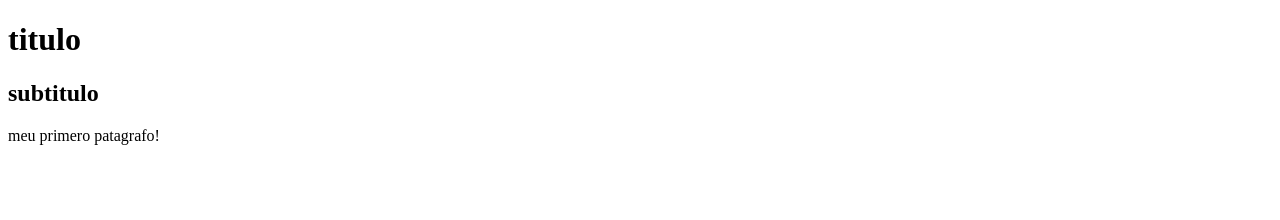
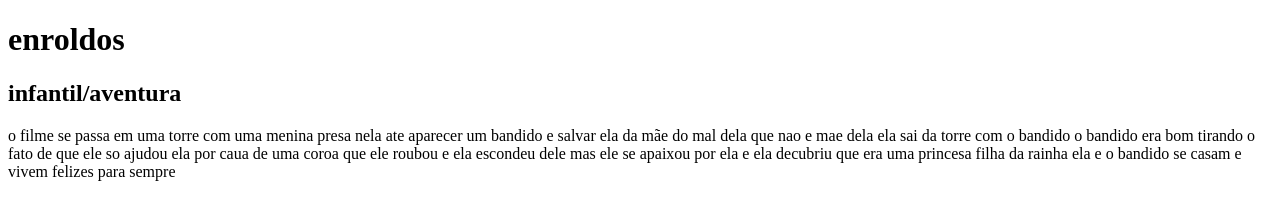
Before and after one commit to maria-goncalves22/meuBlog1d, a plain HTML site: page index.html in a window 1280 px wide. Drawn offline with Linux system fonts and the light colour scheme.

Commit message:
criaçõ do primero conteudo

```diff
--- a/index.html
+++ b/index.html
@@ -6,8 +6,15 @@
     <title>Document</title>
 </head>
 <body>
-    <h1>titulo</h1>
-    <h2>subtitulo</h2>
-    <p>meu primero patagrafo!</p>
+    <h1>enroldos</h1>
+    <h2>infantil/aventura</h2>
+    <p>o filme se passa em uma torre com uma menina presa nela ate aparecer um
+         bandido e salvar ela da mãe do mal dela que nao e mae dela ela sai da torre com o bandido
+        o bandido era bom tirando o fato de que ele so ajudou ela por caua de uma coroa que ele roubou e ela escondeu
+        dele mas ele se apaixou por ela e ela decubriu que era uma princesa filha da rainha ela e o bandido se casam e vivem felizes para sempre <p>
+         <picture>
+            <source media="()" srcset="">
+            <img src="" alt="">
+        </picture></p>
 </body>
 </html>
```
